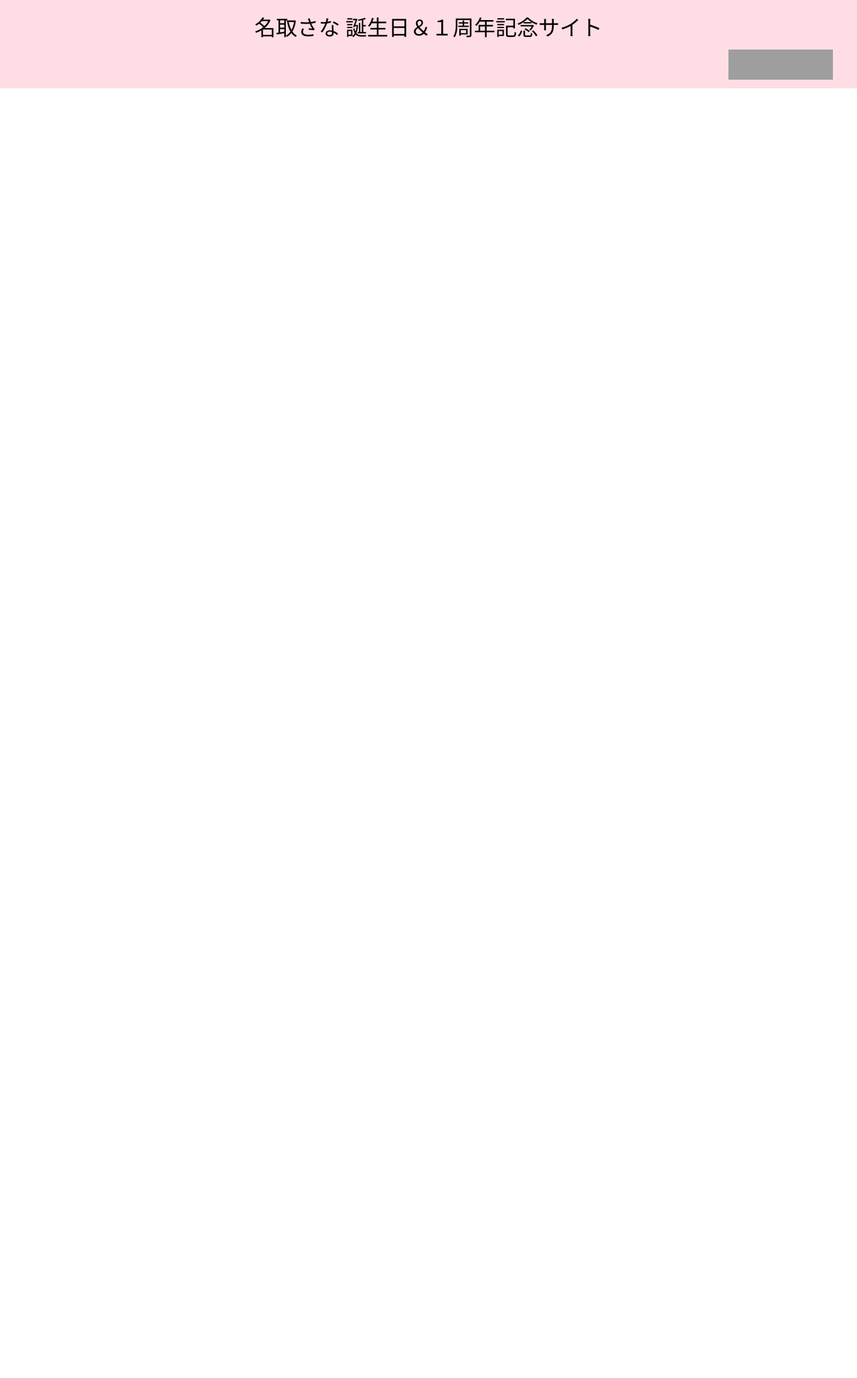
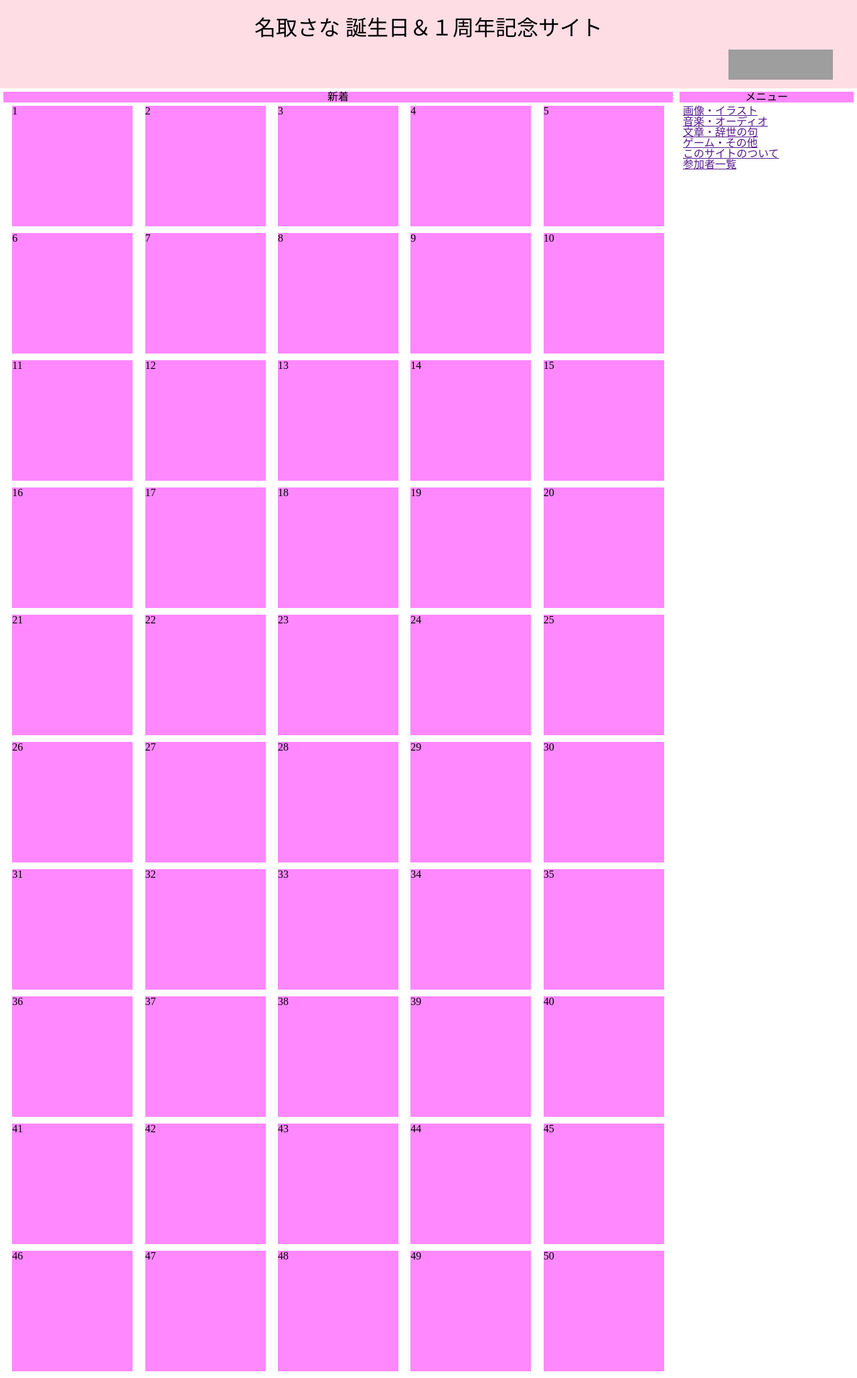
Before and after one commit to sana-nantori-1st-anniversary/sana-nantori-1st-anniversary.github.io, a Jekyll site: the page built from index2.html, in a window 1280 px wide. Shown: the whole page at 67% size. Built offline with Jekyll 4.4.1, drawn with Linux system fonts in a browser that asks for light colours; nearby versions of some CDN libraries; library files that are not in the unit come from our copies; before the commit the page ends 900 px from its top, so only the background shows below that; grey boxes are pictures that could not be loaded.

Commit message:
feat: 画面全体のワイヤーフレームで表現される粒度までを実装

```diff
--- /dev/null
+++ b/_sass/index.scss
@@ -0,0 +1,24 @@
+h1 {
+  font-size: 2em;
+  margin: 0.5em;
+  text-align: center;
+}
+
+header {
+  background-color: #ffdde5;
+  padding: 10px;
+}
+
+.access-counter {
+  text-align: right;
+  margin-right: 26px;
+}
+
+main {
+  display: flex;
+}
+@import "main";
+
+footer {
+
+}
--- a/_sass/main.scss
+++ b/_sass/main.scss
@@ -1,15 +1,43 @@
-h1 {
-  font-size: 2em;
-  margin: 0.5em;
+h2 {
+  display: block;
+  background-color: #ff88ff;
   text-align: center;
 }
 
-header {
-  background-color: #ffdde5;
-  padding: 10px;
+%main-body {
+  padding: 5px
 }
 
-.access-counter {
-  text-align: right;
-  margin-right: 26px;
+#gallery {
+  @extend %main-body;
+  max-width: calc(100% - 280px);
+  min-width: 190px;
+  // each content card size is 180px + margin 5px*2
 }
+
+#contents {
+  display: flex;
+  flex-wrap: wrap;
+  justify-content: space-evenly;
+}
+
+#menu {
+  @extend %main-body;
+  max-width: 280px;
+  width: 33%;
+}
+
+%content {
+  margin: 5px;
+}
+
+.content-card {
+  @extend %content;
+  background: #ff88ff;
+  height: 180px;
+  width: 180px;
+}
+
+nav {
+  @extend %content;
+}
--- a/index2.html
+++ b/index2.html
@@ -1,3 +1,25 @@
 ---
 layout: default
 ---
+<div id="gallery">
+    <h2>新着</h2>
+    <div id="contents">
+        {%- for i in (1..50) -%}
+        <div class="content content-card">{{i}}</div>
+        {%- endfor -%}
+    </div>
+</div>
+
+<div id="menu">
+    <h2>メニュー</h2>
+    <nav>
+        <ul>
+            <li><a href="">画像・イラスト</a></li>
+            <li><a href="">音楽・オーディオ</a></li>
+            <li><a href="">文章・辞世の句</a></li>
+            <li><a href="">ゲーム・その他</a></li>
+            <li><a href="">このサイトのついて</a></li>
+            <li><a href="">参加者一覧</a></li>
+        </ul>
+    </nav>
+</div>
--- a/style.scss
+++ b/style.scss
@@ -4,4 +4,4 @@
 
 // import root directory is ./_sass
 // e.g. `@import "fixed";` will imports ./_sass/fixed.scss
-@import "main";
+@import "index";
```
